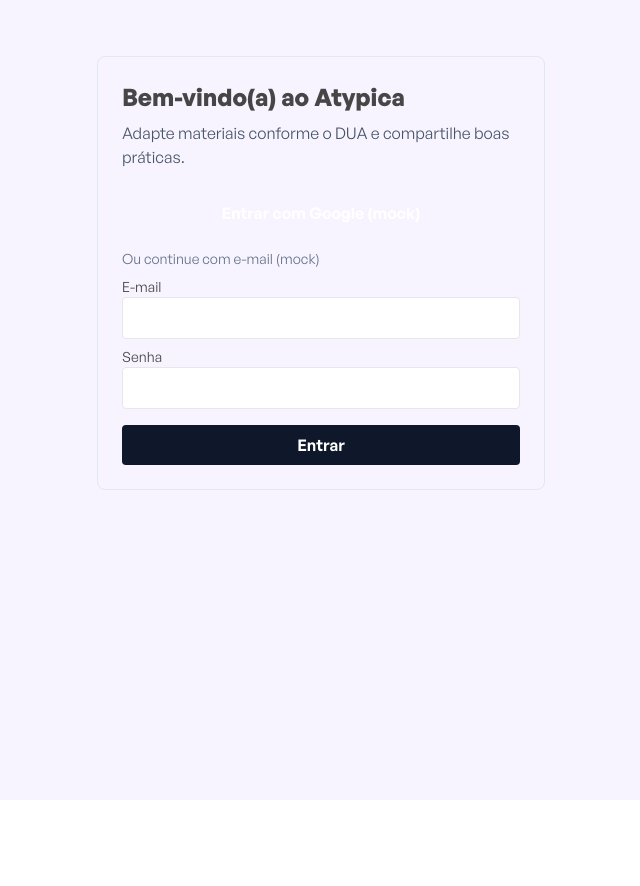
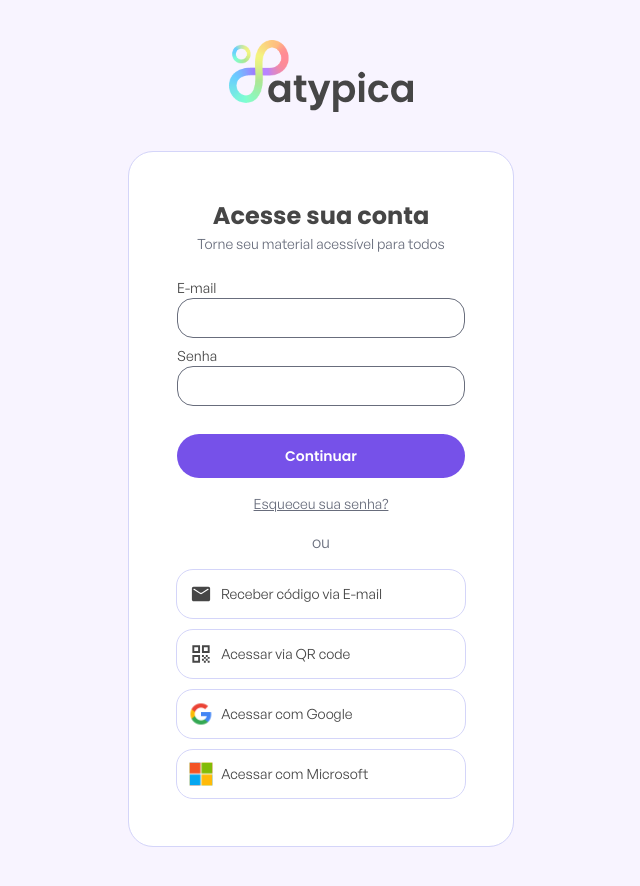
Before and after one commit to guilhermeavarella/atypica-frontend, a React (Vite) app: page / in a window 1280 px wide. Shown: the whole page, without its empty margins (319-959 px from the left). Before the commit the page ends 800 px from the top, so only its background shows below. Built offline with nearby package versions, Linux system fonts and the light colour scheme.

Commit message:
feat[page]: login page

```diff
--- a/src/pages/Login.jsx
+++ b/src/pages/Login.jsx
@@ -1,25 +1,40 @@
 import React from 'react'
 import { useNavigate } from 'react-router-dom'
+import Button from '../components/Button'
+import SectionButton from '../components/SectionButton'
 
 export default function Login() {
   const navigate = useNavigate()
   return (
-    <section className="max-w-md mx-auto mt-10 p-6 rounded-lg border border-slate-200 dark:border-slate-700">
-      <h1 className="text-2xl font-bold mb-2">Bem-vindo(a) ao Atypica</h1>
-      <p className="text-slate-600 dark:text-slate-300 mb-6">Adapte materiais conforme o DUA e compartilhe boas práticas.</p>
-      <button className="w-full py-2 rounded bg-brand text-white font-semibold" onClick={() => navigate('/dashboard')}>Entrar com Google (mock)</button>
-      <p className="mt-4 text-sm text-slate-500">Ou continue com e-mail (mock)</p>
-      <form className="mt-2" onSubmit={(e) => { e.preventDefault(); navigate('/dashboard') }}>
+    <div className="w-full self-stretch max-w-[1200px] inline-flex flex-col justify-center items-center gap-[2.5rem] p-[1.5rem]">
+      <img src="/src/assets/logos/large.svg" alt="logo da Atypica" className="h-[4.5rem]" />
+      <section className="w-[24rem] p-[3rem] bg-white rounded-3xl outline outline-1 outline-content-light inline-flex flex-col justify-start items-center gap-[1rem] overflow-hidden">
+        <div className="inline-flex flex-col justify-start items-center gap-0.5">
+          <div className="text-center justify-center text-content-primary text-2xl font-bold font-poppins">Acesse sua conta</div>
+          <div className="text-center justify-center text-content-secondary text-sm">Torne seu material acessível para todos</div>
+        </div>
+        <form className="w-full mt-2" onSubmit={(e) => { navigate('/dashboard') }}>
           <label className="block mb-2">
             <span className="block text-sm">E-mail</span>
-          <input className="w-full px-3 py-2 border rounded bg-white dark:bg-slate-800" type="email" required />
+            <input className="w-full h-[2.5rem] px-3.5 py-3 rounded-2xl border border-content-secondary" type="email"/>
           </label>
           <label className="block mb-4">
             <span className="block text-sm">Senha</span>
-          <input className="w-full px-3 py-2 border rounded bg-white dark:bg-slate-800" type="password" required />
+            <input className="w-full h-[2.5rem] px-3.5 py-3 rounded-2xl border border-content-secondary" type="password" />
           </label>
-        <button className="w-full py-2 rounded bg-slate-900 text-white dark:bg-slate-100 dark:text-slate-900 font-semibold" type="submit">Entrar</button>
+          <button className="mt-3 w-full min-h-[2.25rem] px-[2rem] py-[0.75rem] bg-brand-primary rounded-3xl inline-flex justify-center items-center gap-1" onClick={() => { navigate('/dashboard') }}>
+            <div className="text-center justify-center text-content-inverse text-sm font-semibold font-poppins">Continuar</div>
+          </button>
         </form>
+        <div className="text-center justify-center text-content-secondary text-sm underline">Esqueceu sua senha?</div>
+        <div className="text-center justify-center text-content-secondary text-base font-normal">ou</div>
+        <div className="self-stretch inline-flex flex-col justify-start items-center gap-3">
+          <SectionButton text="Receber código via E-mail" icon="/src/assets/icons/email.svg" onClick={() => { navigate('/dashboard') }} />
+          <SectionButton text="Acessar via QR code" icon="/src/assets/icons/qr.svg" onClick={() => { navigate('/dashboard') }} />
+          <SectionButton text="Acessar com Google" icon="/src/assets/icons/google.svg" onClick={() => { navigate('/dashboard') }} />
+          <SectionButton text="Acessar com Microsoft" icon="/src/assets/icons/microsoft.svg" onClick={() => { navigate('/dashboard') }} />
+        </div>
       </section>
+    </div>
   )
 }
```
Lines whose indentation alone changed are shown as unchanged.
